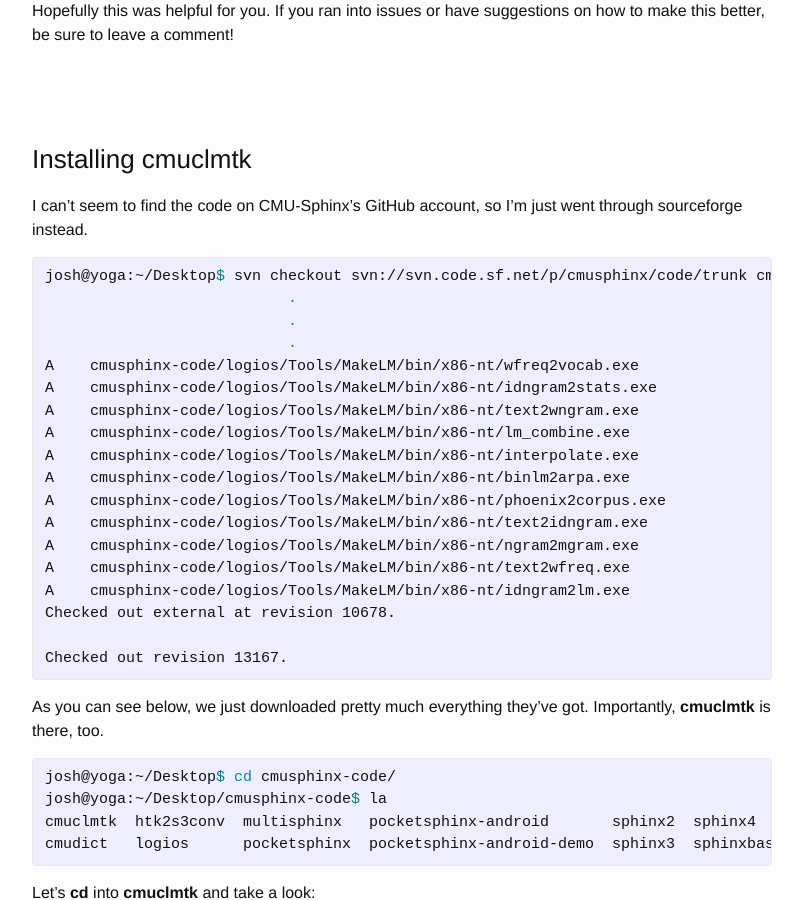
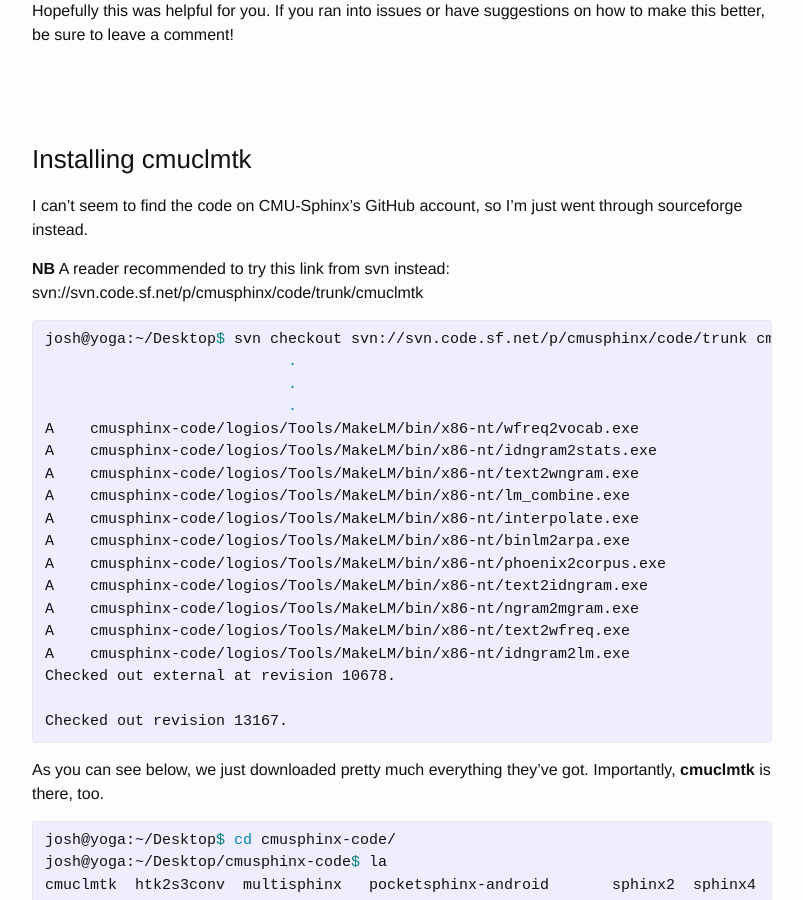
Before and after one commit to JRMeyer/jrmeyer.github.io, a Jekyll site: the page built from _posts/2016-01-08-Installing-CMU-Sphinx-on-Ubuntu.markdown, in a window 1280 px wide and 900 px high, scrolled down 16493 px. Shown: the whole window, without its empty margins (238-1041 px from the left). Built offline with Jekyll 4.4.1, drawn with Linux system fonts in a browser that asks for light colours; comment, search, counter and statistics services are not loaded.

Commit message:
added comment about cmuclmtk

```diff
--- a/_posts/2016-01-08-Installing-CMU-Sphinx-on-Ubuntu.markdown
+++ b/_posts/2016-01-08-Installing-CMU-Sphinx-on-Ubuntu.markdown
@@ -749,6 +749,8 @@
 
 I can't seem to find the code on CMU-Sphinx's GitHub account, so I'm just went through sourceforge instead.
 
+**NB** A reader recommended to try this link from svn instead: svn://svn.code.sf.net/p/cmusphinx/code/trunk/cmuclmtk
+
 {% highlight bash %}
 josh@yoga:~/Desktop$ svn checkout svn://svn.code.sf.net/p/cmusphinx/code/trunk cmusphinx-code
                            .
```
